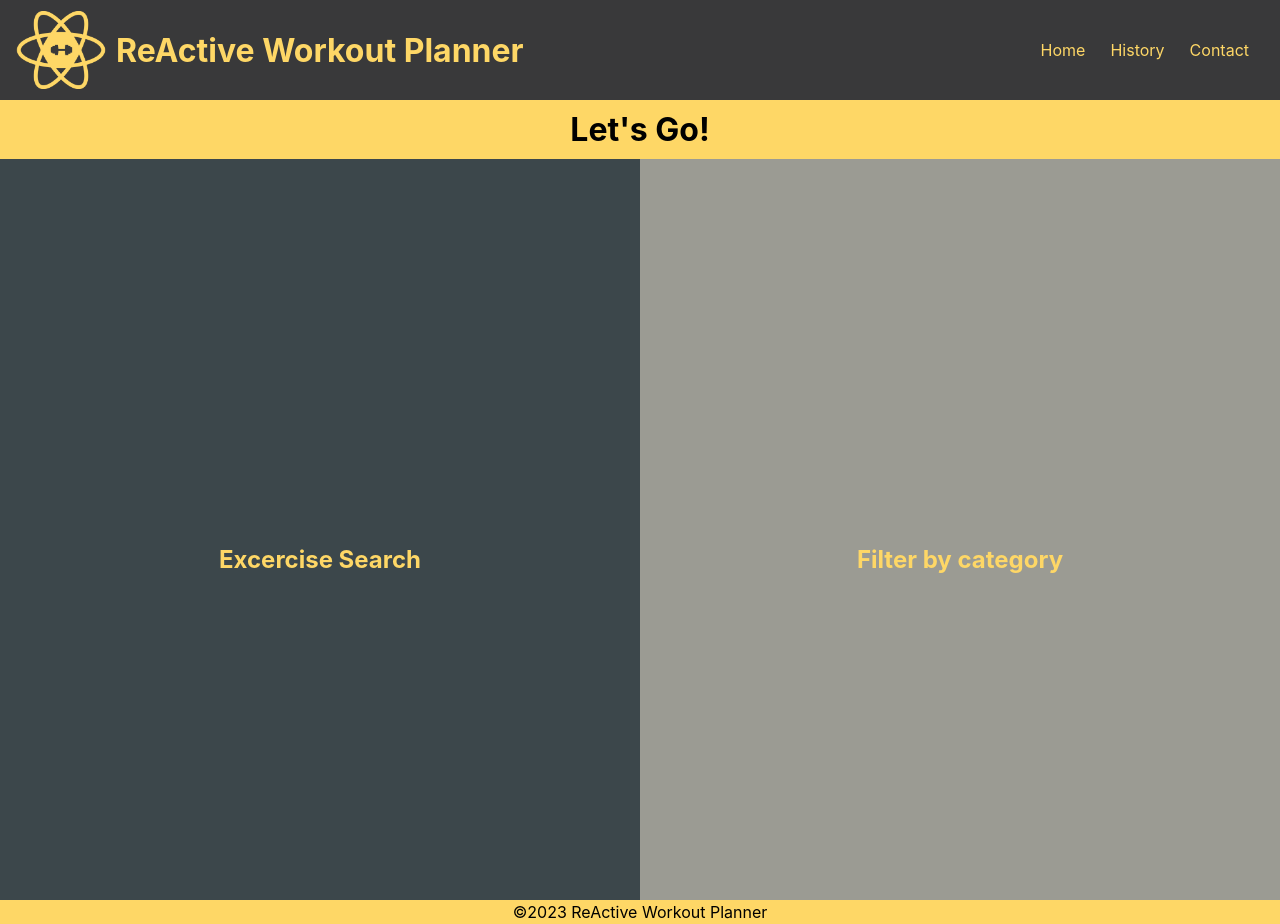
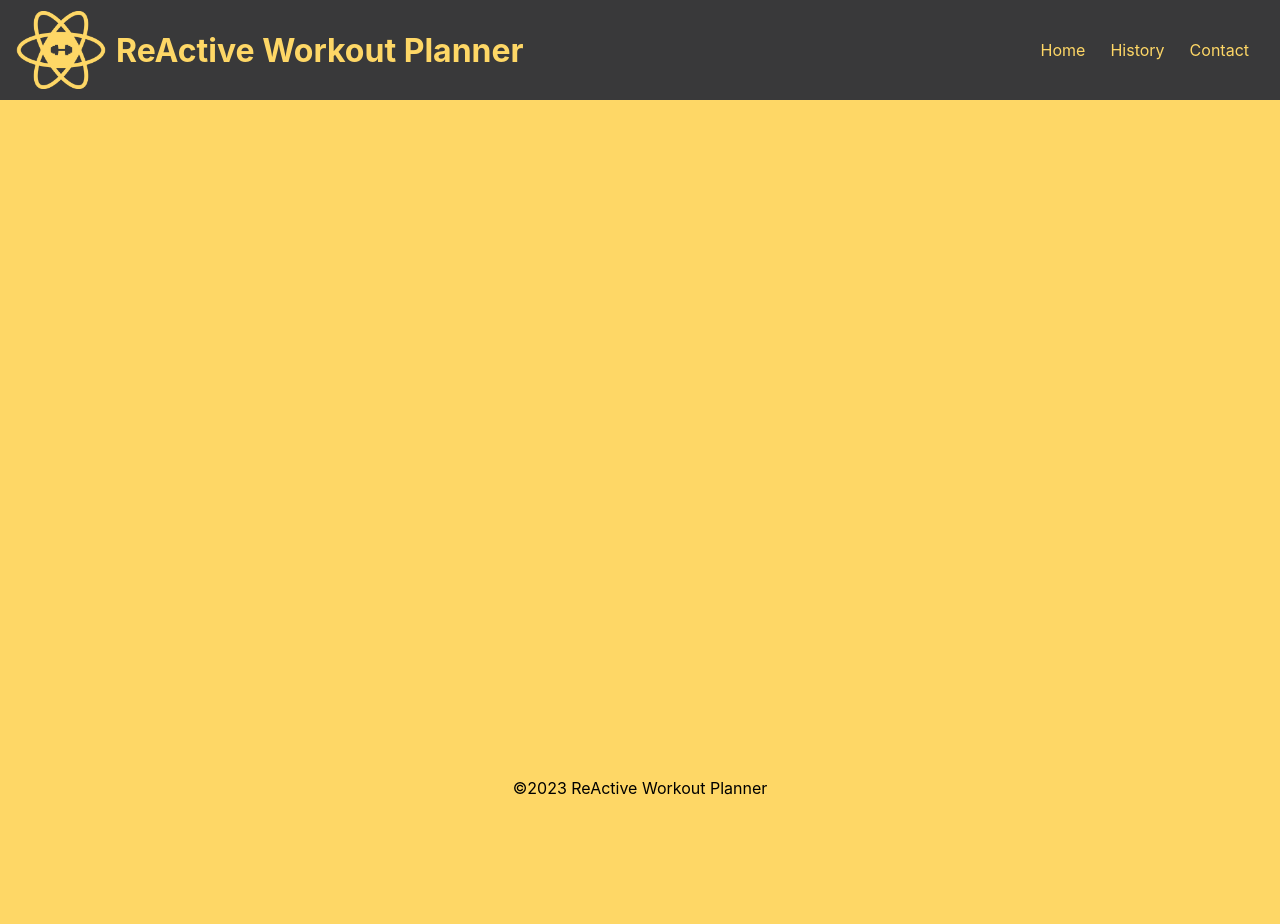
Before and after one commit to EmadSaeed2/Re-Active-workout, a React (Create React App) app in the folder re-active/: page /history in a window 1280 px wide. After the commit the page ends 800 px from the top, so only its background shows below. Built offline with nearby package versions, Linux system fonts and the light colour scheme.

Commit message:
init history component

```diff
--- a/re-active/src/App.js
+++ b/re-active/src/App.js
@@ -2,22 +2,20 @@ import { Route, Routes } from "react-router-dom";
 import Header from "./components/Header";
 import Footer from "./components/Footer";
 import Home from "./components/Home";
+import History from "./components/History";
 
 function App() {
   return (
     <>
       <Header />
-
       <div className="wrapper">
-        <Home/>
+        <Routes>
+          <Route path="/" element={<Home />} />
+          <Route path="/history" element={<History />} />
+        </Routes>
       </div>
-
-      <Footer/>
+      <Footer />
     </>
-
-      // <Routes>
-      // <Route path="/" element={}/>
-      // </Routes>
   );
 }
 
--- /dev/null
+++ b/re-active/src/components/History.js
@@ -0,0 +1,7 @@
+function History() {
+    return (<div>
+
+    </div>)
+}
+
+export default History;
--- a/re-active/src/index.css
+++ b/re-active/src/index.css
@@ -1,8 +1,8 @@
 :root {
   --react--black: #39393a;
   --react--yellow: #fed766;
-  --react--darkGrey:#3C474B;
-  --react--lightGrey:#9B9B93;
+  --react--darkGrey: #3C474B;
+  --react--lightGrey: #9B9B93;
 }
 
 * {
@@ -11,8 +11,9 @@
   box-sizing: border-box;
 }
 
-html, body {
-  height: 100%;
+html,
+body {
+  height: 100vh;
   background-color: var(--react--yellow)
 }
 
@@ -35,7 +36,7 @@ code {
   text-align: center !important;
 }
 
-.wrapper{
-  height: 100vh;
+.wrapper {
+  height: calc(100vh - 124px);
   overflow: hidden;
 }
```
Also changed, not shown: 1 other file (tests, documents, lock files or other folders).
